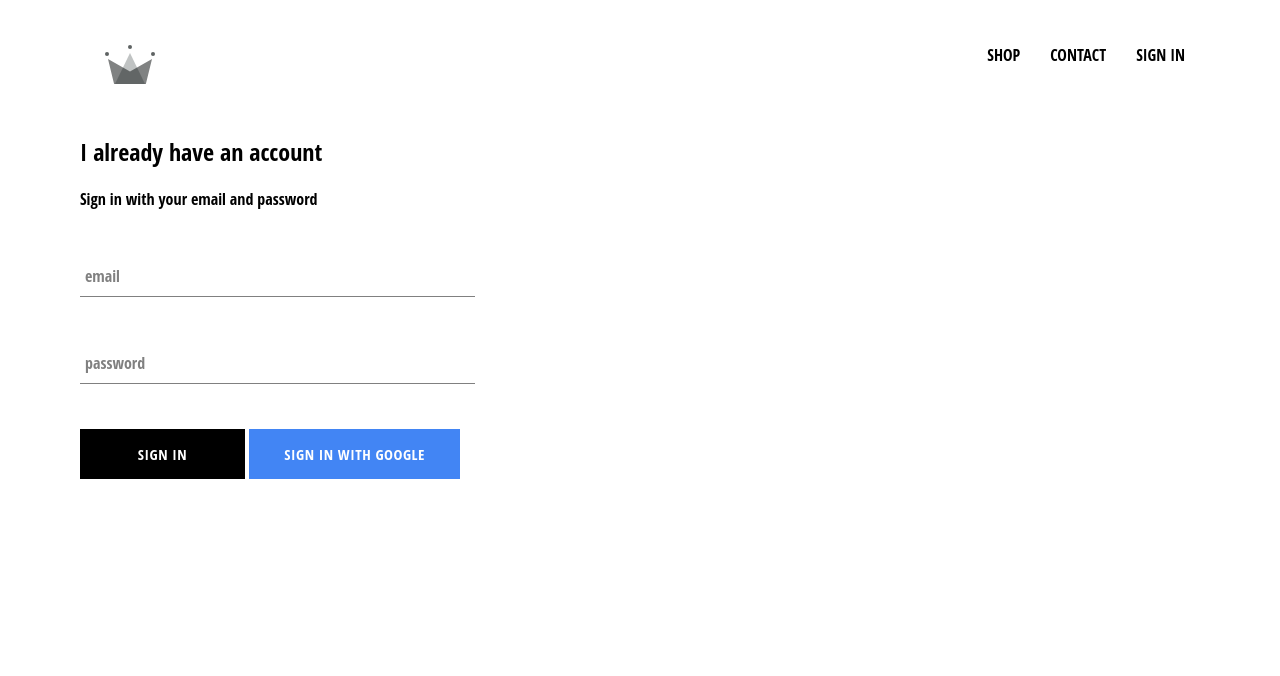
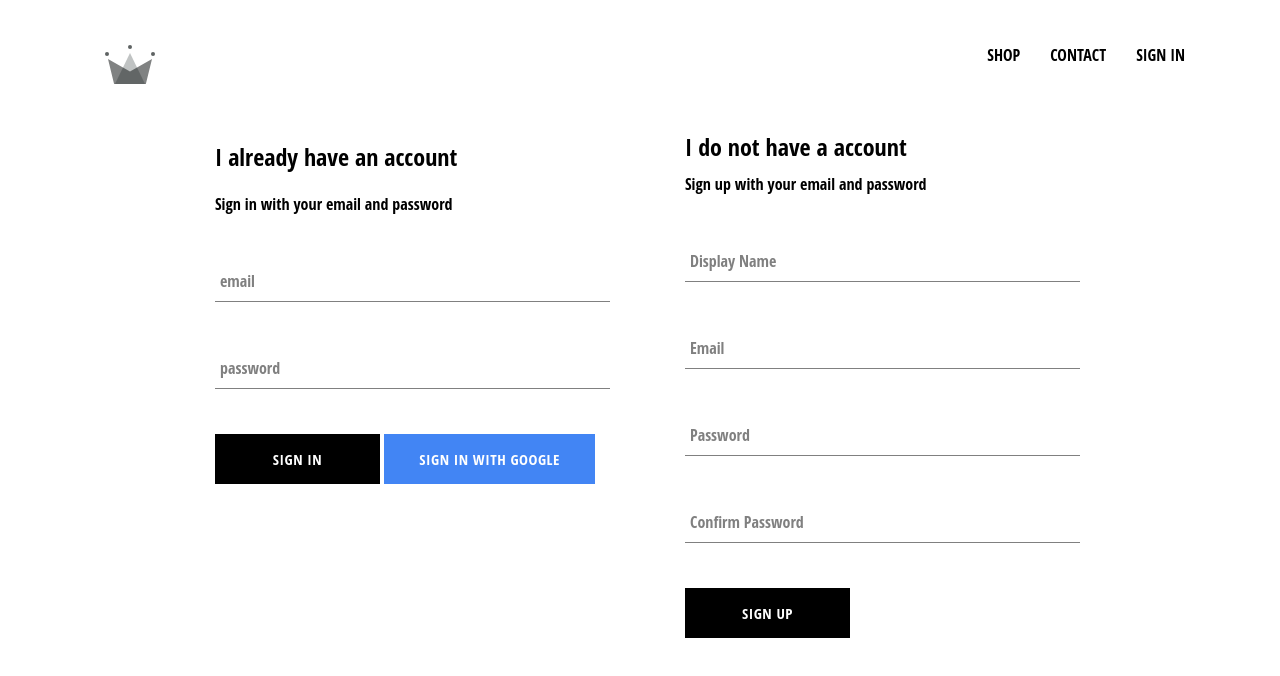
Before and after one commit to vjay513/commercial_site, a React (Create React App) app: page /signin in a window 1280 px wide. Shown: the top 676 px of the page. Built offline with nearby package versions, Linux system fonts and the light colour scheme; no server answers.

Commit message:
create a profile from firebase

```diff
--- a/src/App.js
+++ b/src/App.js
@@ -7,40 +7,53 @@
 import ShopPage from './pages/shop/shop.component';
 import SignInAndSignUpPage from './pages/sign-in-and-sign-up/sign-in-and-sign-up.component';
 import Header from './components/header/header.component';
-import { auth } from './firebase/firebase.utils';
+import { auth, createUserProfileDocument } from './firebase/firebase.utils';
 
 class App extends React.Component {
-  constructor(){
+  constructor() {
     super();
 
     this.state = {
       currentUser: null
-    }
+    };
   }
 
   unsubscribeFromAuth = null;
 
-  componentDidMount(){
-    this.unsubscribeFromAuth = auth.onAuthStateChanged(user => {
-      this.setState({ currentUser: user });
+  componentDidMount() {
+    this.unsubscribeFromAuth = auth.onAuthStateChanged(async userAuth => {
+      if (userAuth) {
+        const userRef = await createUserProfileDocument(userAuth);
 
-      console.log(user);
+        userRef.onSnapshot(snapShot => {
+          this.setState({
+            currentUser: {
+              id: snapShot.id,
+              ...snapShot.data()
+            }
+          });
+
+          console.log(this.state);
+        });
+      }
+
+      this.setState({ currentUser: userAuth });
     });
   }
 
-  componentWillUnmount(){
+  componentWillUnmount() {
     this.unsubscribeFromAuth();
   }
 
-  render(){
+  render() {
     return (
       <div>
-      <Header currentUser={this.state.currentUser} />
-      <Switch>
-        <Route exact path='/' component={HomePage} />
-        <Route exact path='/shop' component={ShopPage} />
-        <Route exact path='/signin' component={SignInAndSignUpPage} />
-      </Switch>
+        <Header currentUser={this.state.currentUser} />
+        <Switch>
+          <Route exact path='/' component={HomePage} />
+          <Route path='/shop' component={ShopPage} />
+          <Route path='/signin' component={SignInAndSignUpPage} />
+        </Switch>
       </div>
     );
   }
--- /dev/null
+++ b/src/components/sign-up/sign-up.component.jsx
@@ -0,0 +1,103 @@
+import React from 'react';
+
+import FormInput from '../form-input/form-input.component';
+import CustomButton from '../custom-button/custom-button.component';
+
+import { auth, createUserProfileDocument } from '../../firebase/firebase.utils';
+
+import './sign-up.styles.scss';
+
+class SignUp extends React.Component {
+  constructor() {
+    super();
+
+    this.state = {
+      displayName: '',
+      email: '',
+      password: '',
+      confirmPassword: ''
+    };
+  }
+
+  handleSubmit = async event => {
+    event.preventDefault();
+
+    const { displayName, email, password, confirmPassword } = this.state;
+
+    if (password !== confirmPassword) {
+      alert("passwords don't match");
+      return;
+    }
+
+    try {
+      const { user } = await auth.createUserWithEmailAndPassword(
+        email,
+        password
+      );
+
+      await createUserProfileDocument(user, { displayName });
+
+      this.setState({
+        displayName: '',
+        email: '',
+        password: '',
+        confirmPassword: ''
+      });
+    } catch (error) {
+      console.error(error);
+    }
+  };
+
+  handleChange = event => {
+    const { name, value } = event.target;
+
+    this.setState({ [name]: value });
+  };
+
+  render() {
+    const { displayName, email, password, confirmPassword } = this.state;
+    return (
+      <div className='sign-up'>
+        <h2 className='title'>I do not have a account</h2>
+        <span>Sign up with your email and password</span>
+        <form className='sign-up-form' onSubmit={this.handleSubmit}>
+          <FormInput
+            type='text'
+            name='displayName'
+            value={displayName}
+            onChange={this.handleChange}
+            label='Display Name'
+            required
+          />
+          <FormInput
+            type='email'
+            name='email'
+            value={email}
+            onChange={this.handleChange}
+            label='Email'
+            required
+          />
+          <FormInput
+            type='password'
+            name='password'
+            value={password}
+            onChange={this.handleChange}
+            label='Password'
+            required
+          />
+          <FormInput
+            type='password'
+            name='confirmPassword'
+            value={confirmPassword}
+            onChange={this.handleChange}
+            label='Confirm Password'
+            required
+          />
+          <CustomButton type='submit'>SIGN UP</CustomButton>
+        </form>
+      </div>
+    );
+  }
+}
+
+export default SignUp;
--- /dev/null
+++ b/src/components/sign-up/sign-up.styles.scss
@@ -0,0 +1,9 @@
+.sign-up {
+    display: flex;
+    flex-direction: column;
+    width: 380px;
+
+    .title {
+      margin: 10px 0;
+    }
+  }
--- a/src/firebase/firebase.utils.js
+++ b/src/firebase/firebase.utils.js
@@ -15,10 +15,39 @@
 
 firebase.initializeApp(config);
 
+export const createUserProfileDocument = async (userAuth, additionalData) => {
+  console.log(userAuth);
+
+  if (!userAuth) return;
+
+  const userRef = firestore.doc(`users/${userAuth.uid}`);
+
+  const snapShot = await userRef.get();
+
+  if (!snapShot.exists) {
+    const { displayName, email } = userAuth;
+    console.log(additionalData);
+    const createdAt = new Date();
+    try {
+      await userRef.set({
+        displayName,
+        email,
+        createdAt,
+        ...additionalData
+      });
+    } catch (error) {
+      console.log('error creating user', error.message);
+    }
+  }
+
+  return userRef;
+};
+
 export const auth = firebase.auth();
 export const firestore = firebase.firestore();
 
-  const provider = new firebase.auth.GithubAuthProvider();
-  provider.setCustomParameters({prompt: 'select_account'});
+const provider = new firebase.auth.GoogleAuthProvider();
+provider.setCustomParameters({ prompt: 'select_account' });
 export const signInWithGoogle = () => auth.signInWithPopup(provider);
+
 export default firebase;
--- a/src/pages/sign-in-and-sign-up/sign-in-and-sign-up.component.jsx
+++ b/src/pages/sign-in-and-sign-up/sign-in-and-sign-up.component.jsx
@@ -1,10 +1,14 @@
 import React from 'react';
 
+import SignIn from '../../components/sign-in/sign-in.component';
+import SignUp from '../../components/sign-up/sign-up.component';
+
 import './sign-in-and-sign-up.styles.scss';
-import SignIn from '../../components/sign-in/sign-in.component'
+
 const SignInAndSignUpPage = () => (
   <div className='sign-in-and-sign-up'>
     <SignIn />
+    <SignUp />
   </div>
 );
 
--- a/src/pages/sign-in-and-sign-up/sign-in-and-sign-up.styles.scss
+++ b/src/pages/sign-in-and-sign-up/sign-in-and-sign-up.styles.scss
@@ -0,0 +1,6 @@
+.sign-in-and-sign-up {
+    width: 850px;
+    display: flex;
+    justify-content: space-between;
+    margin: 30px auto;
+  }
```
Lines whose indentation alone changed are shown as unchanged.
